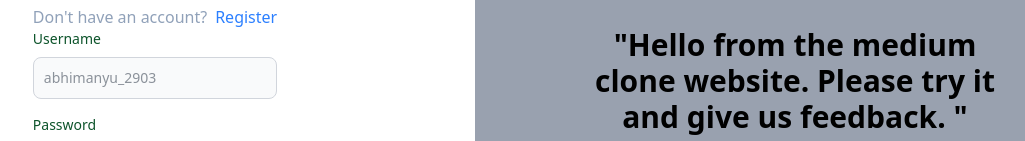
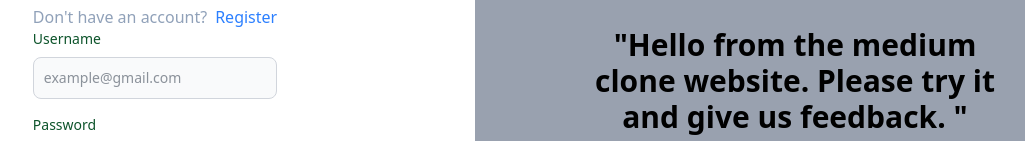
Before and after one commit to Abhi-2903/Blogsite, a React (Vite) app in the folder frontend/: page /signin in a window 1280 px wide. Shown: the part 303-444 px from the top of the page, without its empty margins (165-1190 px from the left). Built offline with nearby package versions, Linux system fonts and the light colour scheme.

Commit message:
minor changes

```diff
--- a/frontend/src/components/Auth.tsx
+++ b/frontend/src/components/Auth.tsx
@@ -1,7 +1,9 @@
+// eslint-disable-next-line @typescript-eslint/ban-ts-comment
 // @ts-ignore
 import { SignupInput } from '@abhimanyu-2903/medium-common';
 import axios from 'axios';
-// @ts-ignore
+// eslint-disable-next-line @typescript-eslint/ban-ts-comment
+// @ts-expect-error
 import React, { useState, ChangeEvent } from 'react';
 import { Link, useNavigate } from 'react-router-dom';
 import { BACKEND_URL } from '../config';
@@ -26,6 +28,8 @@ export const Auth = ({ type }: { type: 'signup' | 'signin' }) => {
       localStorage.setItem('token', jwt);
       localStorage.setItem('userId', userId);
       navigate('/blog');
+// eslint-disable-next-line @typescript-eslint/ban-ts-comment
+//@ts-ignore
     } catch (e: any) {
       alert(e.response?.data?.message || 'Something went wrong');
     }
@@ -62,7 +66,7 @@ export const Auth = ({ type }: { type: 'signup' | 'signin' }) => {
 
           <LabelledInput
             label='Username'
-            placeholder='abhimanyu_2903'
+            placeholder='example@gmail.com'
             onChange={(e) =>
               setPostInputs({ ...postInputs, username: e.target.value })
             }
```
